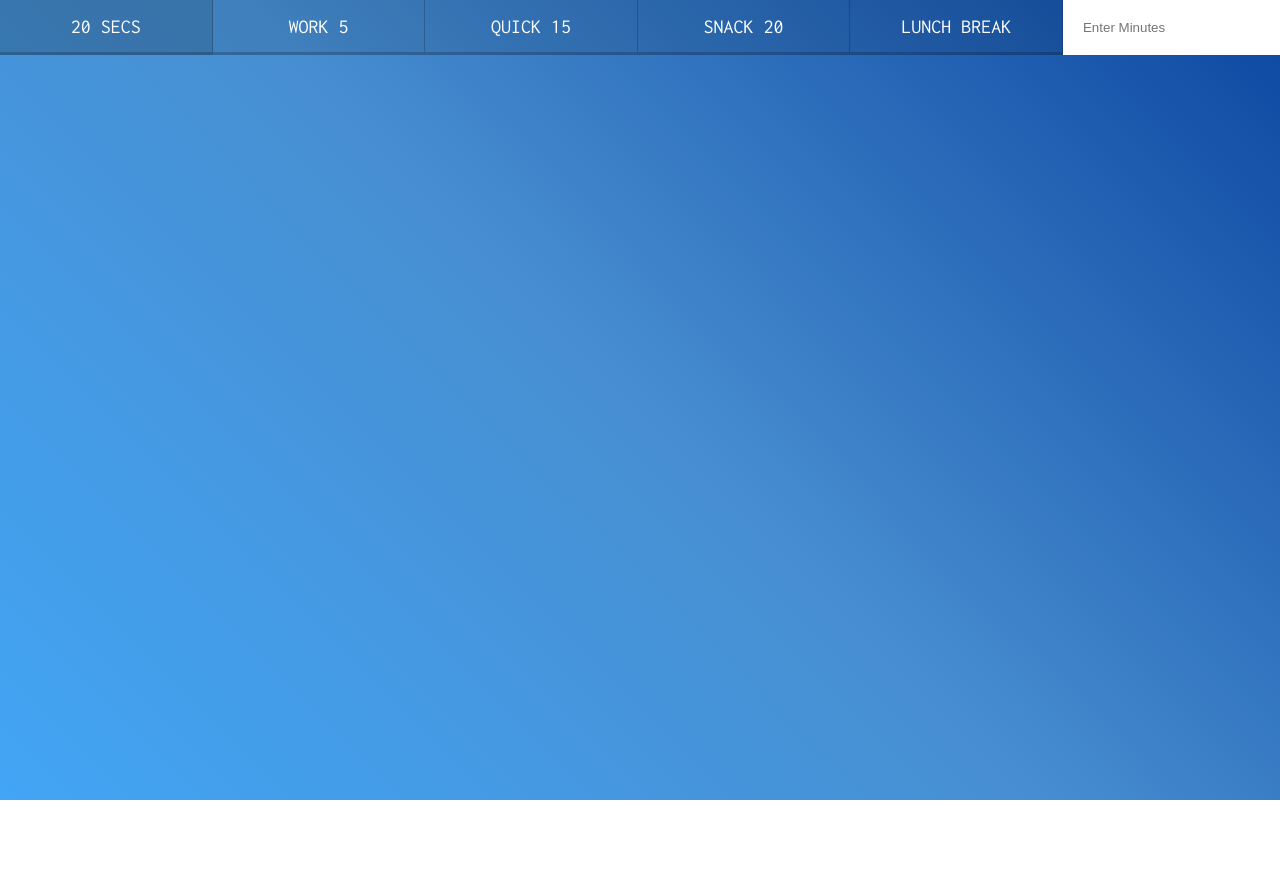
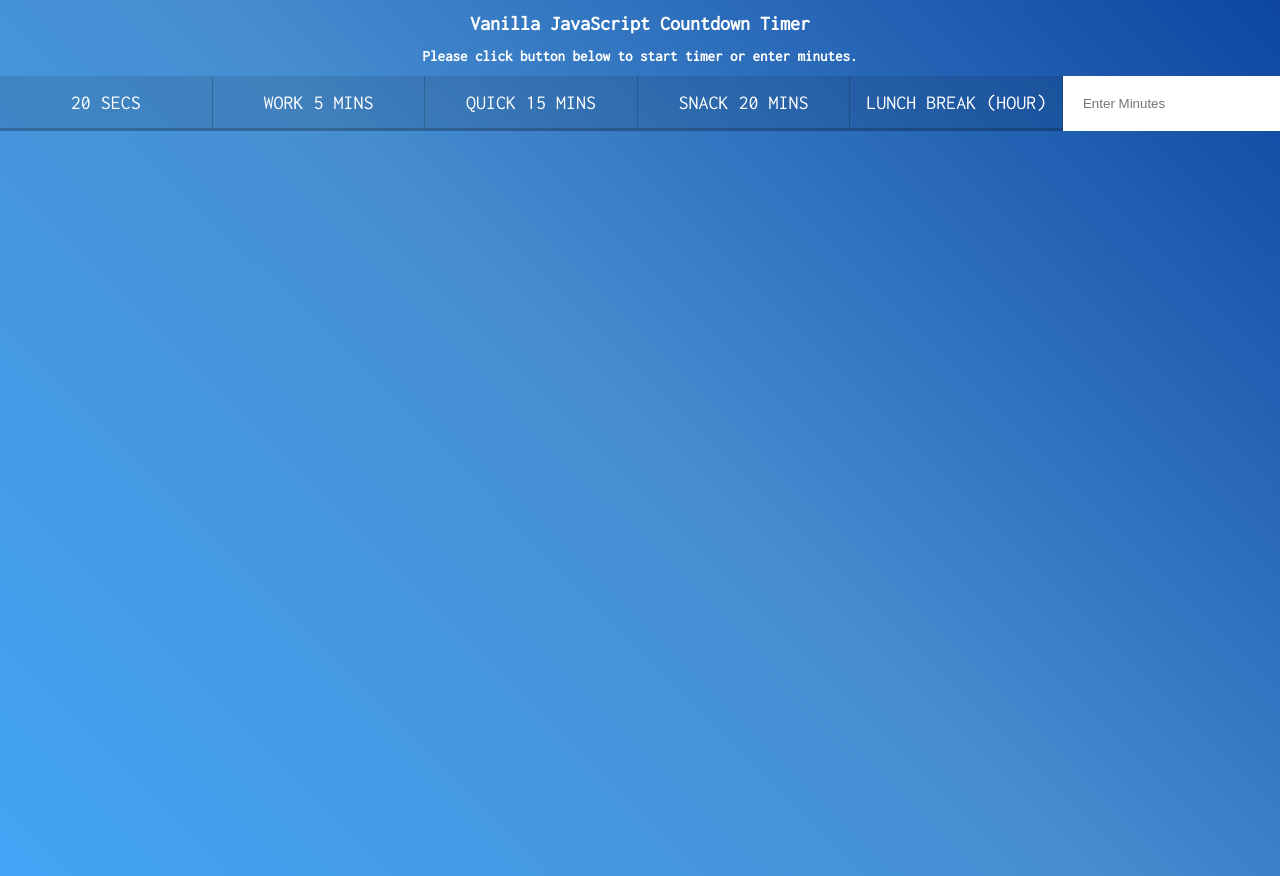
Before and after one commit to sophieturnell/javaScript30, a plain HTML site: page 29 - Countdown Timer/index.html in a window 1280 px wide. Before the commit the page ends 800 px from the top, so only its background shows below. Drawn offline with Linux system fonts and the light colour scheme.

Commit message:
day 29 readme

```diff
--- a/29 - Countdown Timer/index.html
+++ b/29 - Countdown Timer/index.html
@@ -7,13 +7,15 @@
   <link rel="stylesheet" href="style.css">
 </head>
 <body>
+  <h1>Vanilla JavaScript Countdown Timer</h1>
+  <h2>Please click button below to start timer or enter minutes.</h2>
   <div class="timer">
     <div class="timer__controls">
       <button data-time="20" class="timer__button">20 Secs</button>
-      <button data-time="300" class="timer__button">Work 5</button>
-      <button data-time="900" class="timer__button">Quick 15</button>
-      <button data-time="1200" class="timer__button">Snack 20</button>
-      <button data-time="3600" class="timer__button">Lunch Break</button>
+      <button data-time="300" class="timer__button">Work 5 Mins</button>
+      <button data-time="900" class="timer__button">Quick 15 Mins</button>
+      <button data-time="1200" class="timer__button">Snack 20 Mins</button>
+      <button data-time="3600" class="timer__button">Lunch Break (Hour)</button>
       <form name="customForm" id="custom">
         <input type="text" name="minutes" placeholder="Enter Minutes">
       </form>
--- a/29 - Countdown Timer/scripts-START.js
+++ b/29 - Countdown Timer/scripts-START.js
@@ -11,7 +11,7 @@ function timer(seconds) {
   // FIND TIMES & DISPLAY
   const now = Date.now() // TIME STARTED (in milliseconds)
   const then = now + seconds * 1000 // TIME TO FINISH
-  displayTimeLeft(seconds) //Shows total seconds immediately (before interval timer starts)
+  displayTimeLeft(seconds) //Shows total seconds BEFORE interval timer starts
   displayEndTime(then) // Shows end time
 
   // COUNTDOWN & DISPLAY INTERVALS
--- a/29 - Countdown Timer/style.css
+++ b/29 - Countdown Timer/style.css
@@ -13,6 +13,10 @@ body {
   margin: 0;
   text-align: center;
   font-family: 'Inconsolata', monospace;
+}
+
+h1, h2 {
+  color: white;
 }
 
 .display__time-left {
```
Also changed, not shown: readme.md.
